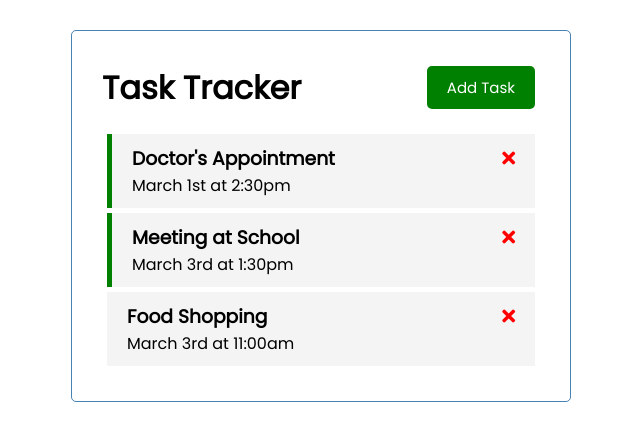
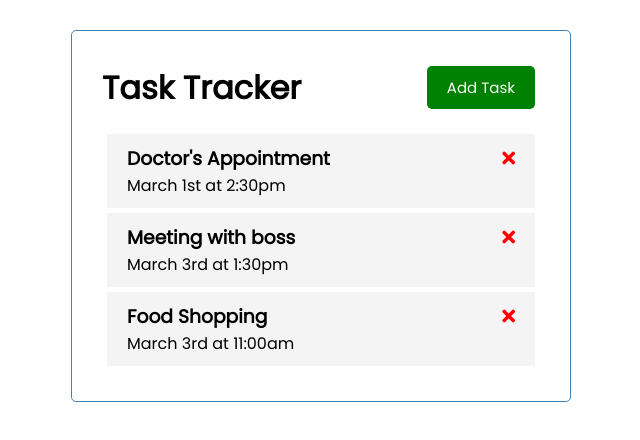
Before and after one commit to xebol/task-tracker, a Vue app: page / in a window 1280 px wide. Shown: the top 440 px of the page, without its empty margins (319-959 px from the left). Built offline with nearby package versions, Linux system fonts and the light colour scheme; data requests are answered from the project's data file.

Commit message:
replace hardcoded data with the json data

```diff
--- a/db.json
+++ b/db.json
@@ -8,7 +8,7 @@
     },
     {
       "id": 2,
-      "text": "Meeting at School",
+      "text": "Meeting with boss",
       "day": "March 3rd at 1:30pm",
      " reminder": true
     },
--- a/src/App.vue
+++ b/src/App.vue
@@ -1,7 +1,7 @@
 <template>
   <div class="container">
     <!-- Use component here -->
-    <Header @toggle-add-task="toggleAddTask" title="Task Tracker" :showAddTask="showAddTask"/>
+    <Header @toggle-add-task="toggleAddTask" title="Task Tracker" :showAddTask="showAddTask" />
     <div v-show="showAddTask">
       <AddTask @add-task="addTask" />
     </div>
@@ -45,28 +45,23 @@
     toggleReminder(id) {
       this.tasks = this.tasks.map((task) => task.id === id ? { ...task, reminder: !task.reminder } : task);
     },
+    async fetchTasks() {
+      const res = await fetch(' http://localhost:3000/tasks');
+
+      const data = await res.json();
+
+      return data;
+    },
+    async fetchTask(id) {
+      const res = await fetch(`http://localhost:3000/tasks${id}`);
+
+      const data = await res.json();
+
+      return data;
+    }
   },
-  created() {
-    this.tasks = [
-      {
-        id: 1,
-        text: "Doctor's Appointment",
-        day: "March 1st at 2:30pm",
-        reminder: true
-      },
-      {
-        id: 2,
-        text: "Meeting at School",
-        day: "March 3rd at 1:30pm",
-        reminder: true
-      },
-      {
-        id: 3,
-        text: "Food Shopping",
-        day: "March 3rd at 11:00am",
-        reminder: false
-      }
-    ];
+  async created() {
+    this.tasks = await this.fetchTasks();
   }
 };
 </script>
```
